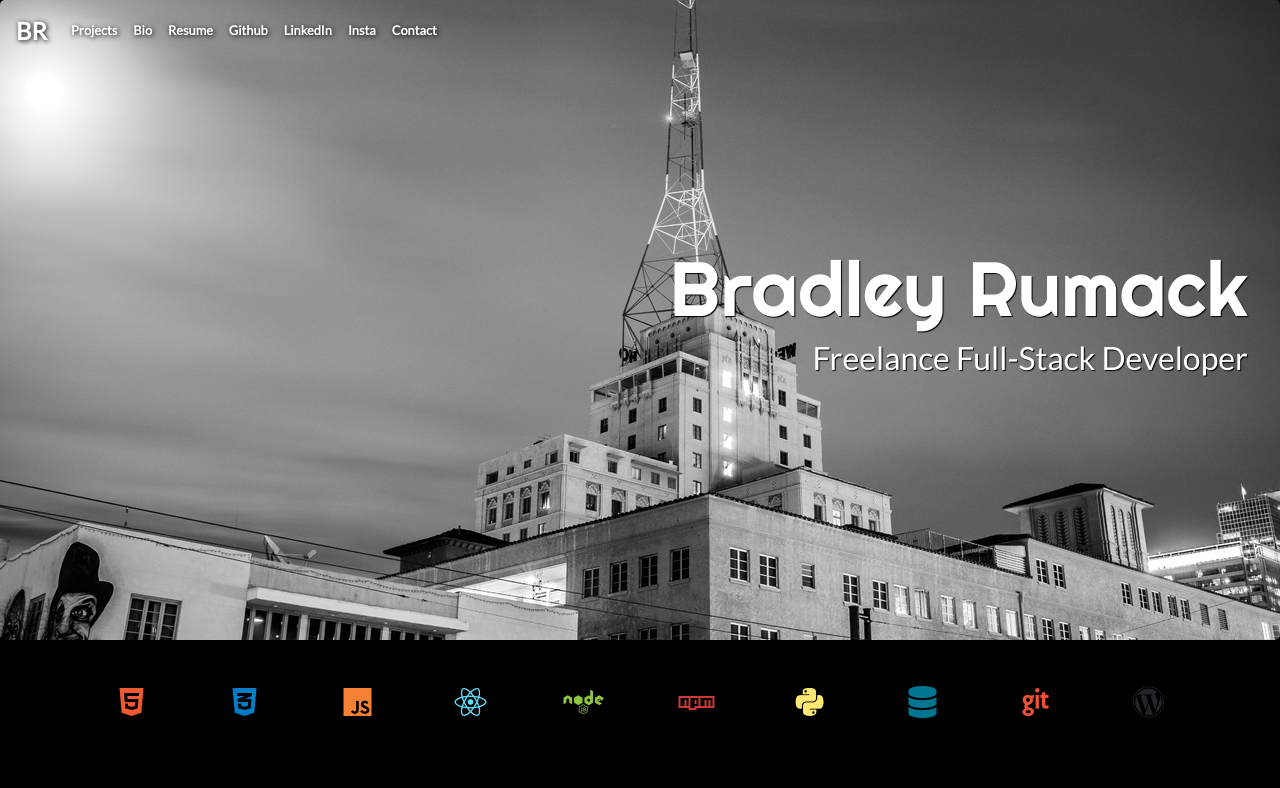
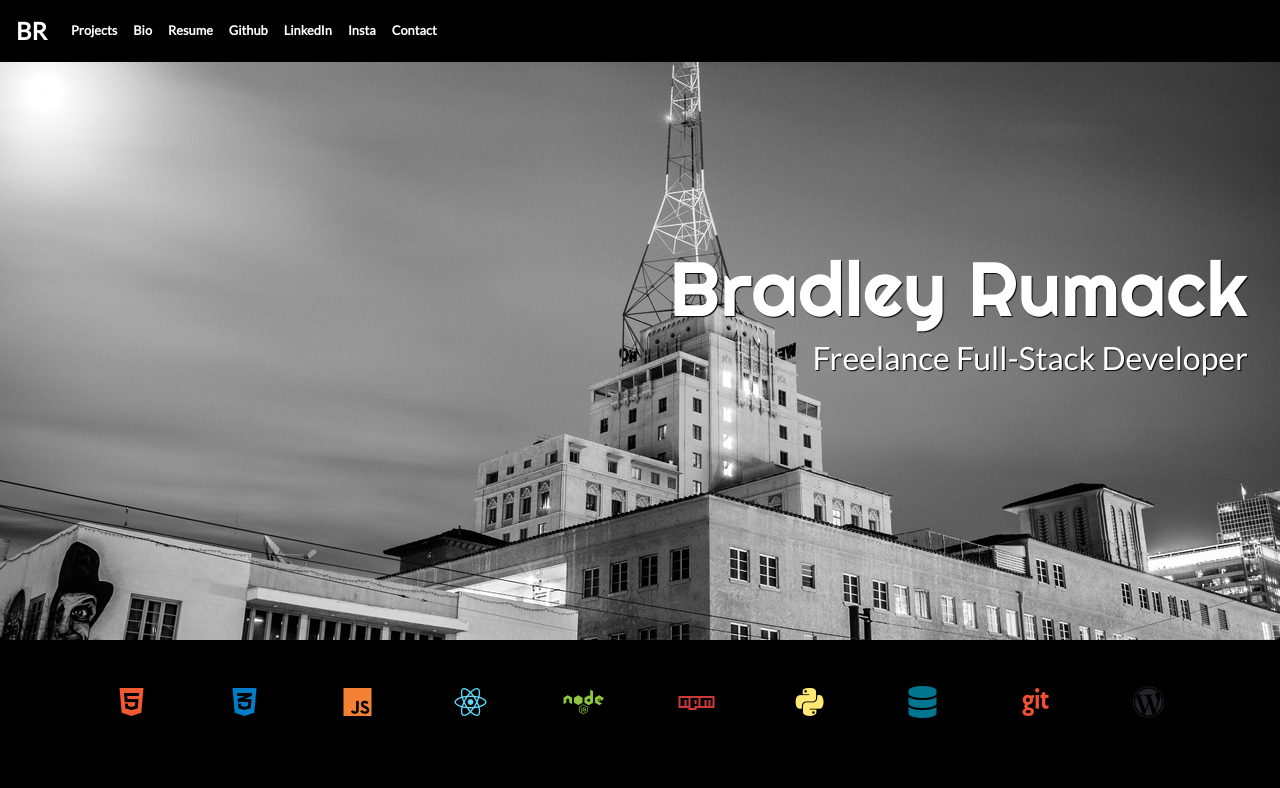
Before and after one commit to brumack/react-portfolio, a React (Create React App) app: page / in a window 1280 px wide. Shown: the top 788 px of the page. Built offline with nearby package versions, Linux system fonts and the light colour scheme; grey boxes are pictures that could not be loaded.

Commit message:
change navbar to black

```diff
--- a/public/styles.css
+++ b/public/styles.css
@@ -55,7 +55,7 @@ a i:hover {
 }
 
 .navbar.navbar-light {
-	background-color: rgba(0, 0, 0, 0);
+	background-color: rgba(0, 0, 0);
 }
 
 .navbar-light .navbar-toggler {
```
